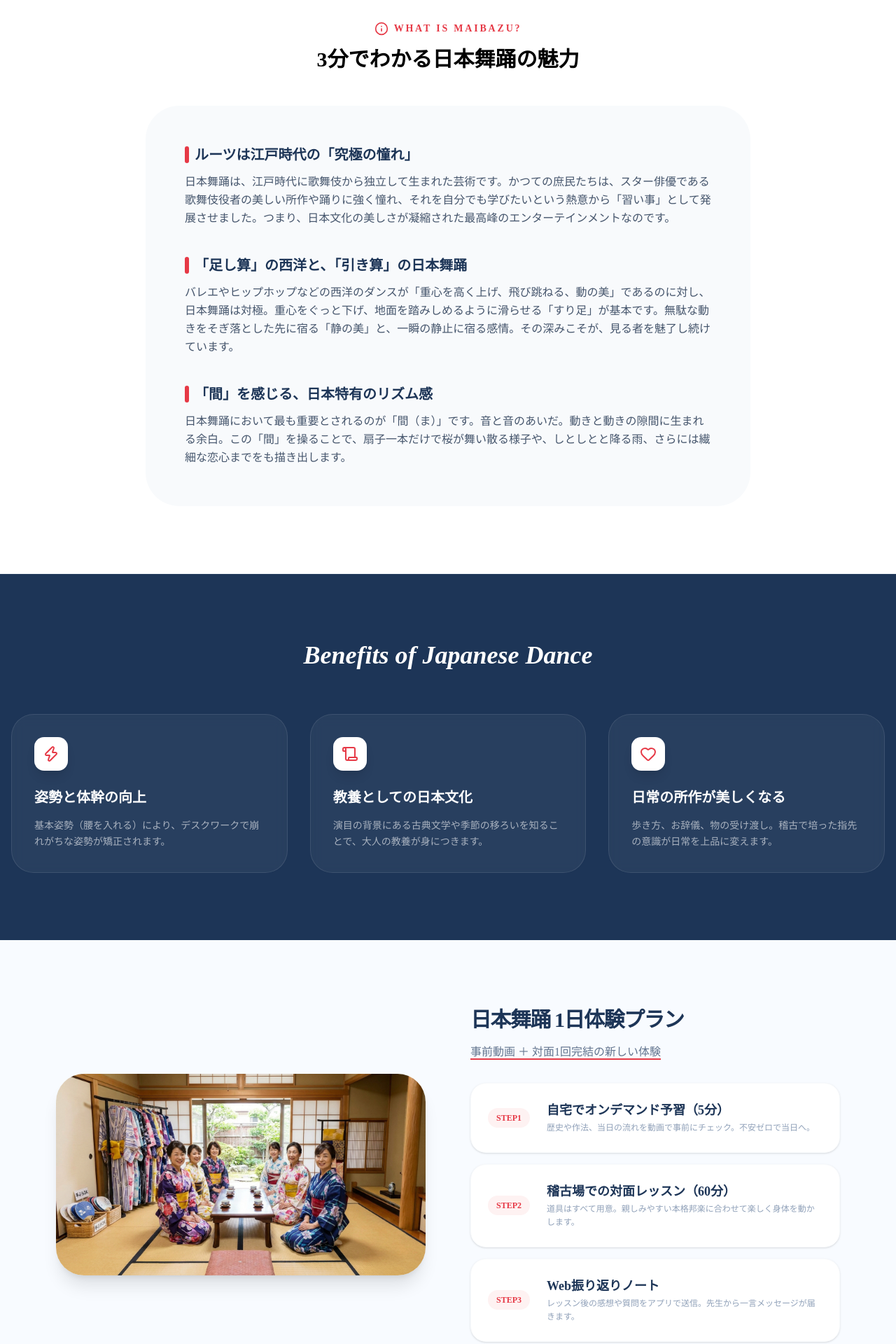
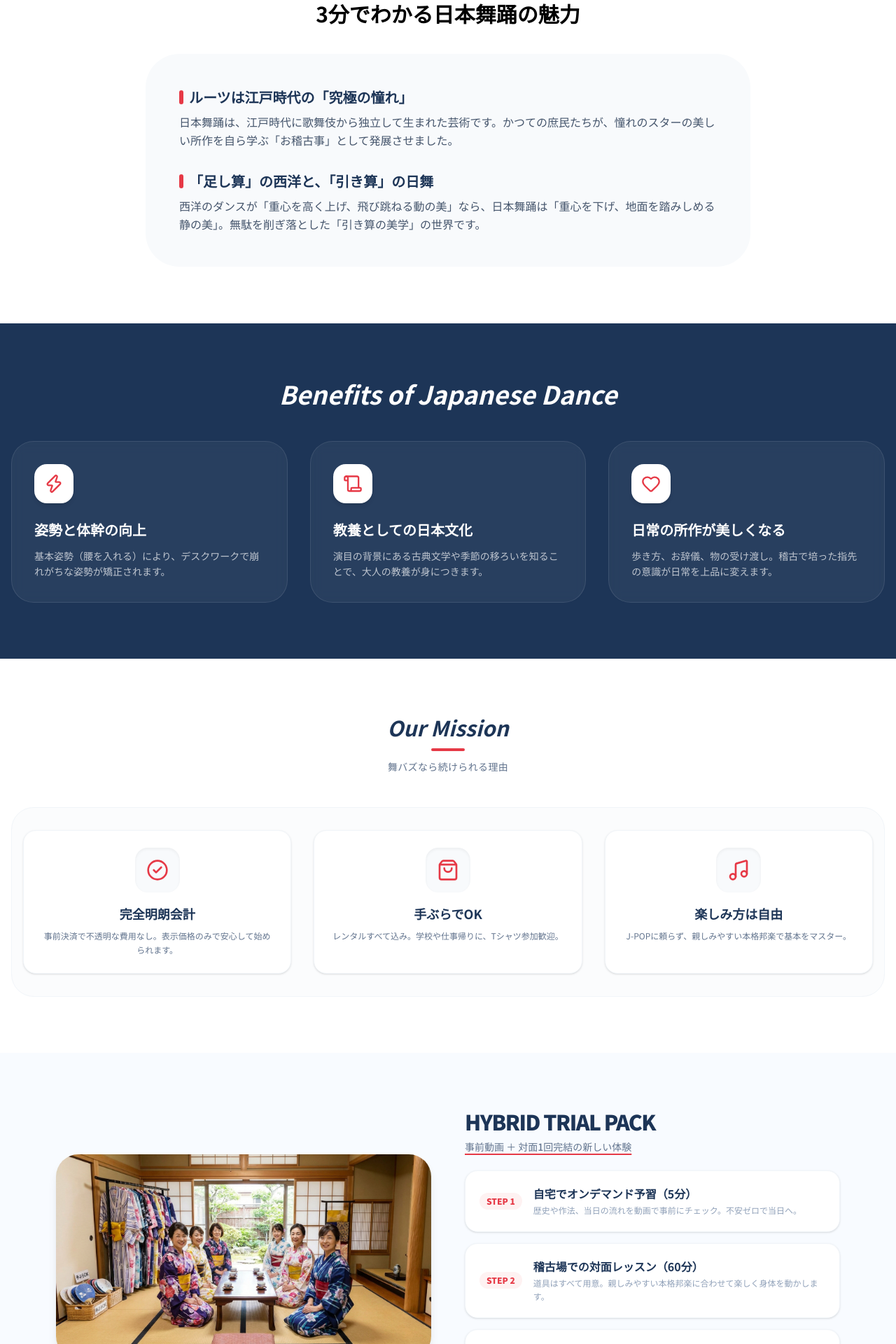
Before and after one commit to ivu115/maibazu-app, a Next.js app: page / in a window 1280 px wide. Shown: the part 840-2760 px from the top of the page at 70% size. Built offline with nearby package versions, Linux system fonts and the light colour scheme.

Commit message:
スマホ用フォント統一とアイコン非表示の修正

```diff
--- a/src/app/layout.tsx
+++ b/src/app/layout.tsx
@@ -1,5 +1,13 @@
 import type { Metadata, Viewport } from "next";
+import { Noto_Sans_JP } from "next/font/google";
 import "./globals.css";
+
+// 🎨 スマホ・PC共通のきれいなゴシック体フォントを読み込み
+const notoSansJP = Noto_Sans_JP({
+  subsets: ["latin"],
+  weight: ["400", "500", "700", "900"],
+  display: "swap",
+});
 
 export const metadata: Metadata = {
   title: "舞バズ | 日本舞踊をもっと気軽にもっと手軽に",
@@ -17,7 +25,7 @@ export const viewport: Viewport = {
   width: "device-width",
   initialScale: 1,
   maximumScale: 1,
-  userScalable: false, // アプリっぽくズームを無効化
+  userScalable: false,
 };
 
 export default function RootLayout({
@@ -30,7 +38,7 @@ export default function RootLayout({
       <head>
         <link rel="apple-touch-icon" href="/logo.png" />
       </head>
-      <body className="antialiased selection:bg-[#E63946] selection:text-white">
+      <body className={`${notoSansJP.className} antialiased selection:bg-[#E63946] selection:text-white`}>
         {children}
       </body>
     </html>
--- a/src/app/page.tsx
+++ b/src/app/page.tsx
@@ -6,13 +6,13 @@ import { CheckCircle2, Music, ShoppingBag, MapPin, Users, Sparkles, Heart, Scrol
 
 export default function Home() {
   return (
-    <div className="min-h-screen bg-[#FAFAFA] text-[#1D3557] font-sans">
+    <div className="min-h-screen bg-[#FAFAFA] text-[#1D3557]">
       {/* 🚀 ヘッダー */}
-      <header className="sticky top-0 z-50 w-full border-b bg-white/80 backdrop-blur-md text-black">
+      <header className="sticky top-0 z-50 w-full border-b bg-white/90 backdrop-blur-md text-black">
         <div className="max-w-7xl mx-auto px-4 h-16 flex items-center justify-between">
           <div className="flex items-center gap-2">
             <Link href="/" className="flex items-center gap-2">
-              <img src="/logo.png" alt="舞バズ ロゴ" className="h-10 w-10 object-contain" />
+              <img src="/logo.png" alt="舞バズ ロゴ" className="h-9 w-9 object-contain" />
               <span className="text-xl font-black tracking-tighter text-[#1D3557]">舞バズ</span>
             </Link>
           </div>
@@ -22,77 +22,67 @@ export default function Home() {
             <Link href="/search" className="hover:text-[#E63946] transition-colors font-bold text-[#1D3557]">教室を探す</Link>
           </nav>
           <Link href="/search">
-            <Button className="bg-[#E63946] hover:bg-[#D62839] text-white rounded-full px-6 transition-all hover:scale-105 active:scale-95 text-xs font-bold">
-              1日体験を予約
+            <Button className="bg-[#E63946] hover:bg-[#D62839] text-white rounded-full px-6 transition-all text-xs font-bold shadow-sm">
+              無料相談・予約
             </Button>
           </Link>
         </div>
       </header>
 
       {/* 🌸 ヒーローセクション */}
-      <section className="relative overflow-hidden pt-12 pb-16 md:pt-28 md:pb-24 text-black">
-        <div className="max-w-7xl mx-auto px-4 grid md:grid-cols-2 gap-12 items-center">
+      <section className="relative overflow-hidden pt-10 pb-16 md:pt-28 md:pb-24 text-black">
+        <div className="max-w-7xl mx-auto px-4 grid md:grid-cols-2 gap-10 items-center">
           <div className="z-10 text-center md:text-left">
             <div className="inline-flex items-center gap-2 bg-red-50 text-[#E63946] px-4 py-1.5 rounded-full text-xs font-bold mb-6 tracking-widest uppercase">
               <Sparkles size={14} /> Traditional Culture DX
             </div>
-            <h1 className="text-4xl md:text-6xl font-black leading-tight mb-8">
+            <h1 className="text-4xl md:text-6xl font-black leading-tight mb-6">
               日本舞踊を<br />
               <span className="text-[#E63946]">もっと気軽</span>に、<br />
               <span className="text-[#E63946]">もっと手軽</span>に。
             </h1>
             <p className="text-base md:text-lg text-slate-500 mb-10 leading-relaxed max-w-md mx-auto md:mx-0 font-medium">
-              「やってみたい」という直感を大切にしたいから。<br/>
-              流派の壁や道具の準備、不透明な費用をすべて取り払いました。
+              「やってみたい」という直感を大切に。<br/>
+              追加請求なし、事前解説動画付きの特別な1日体験。
             </p>
             <Link href="/search">
-              <Button size="lg" className="text-xl px-10 py-8 bg-[#1D3557] text-white hover:shadow-2xl transition-all hover:-translate-y-1 rounded-2xl font-bold gap-2">
-                まずは体験できる教室を探す <ArrowRight size={20} />
+              <Button size="lg" className="text-base md:text-lg px-8 py-7 bg-[#1D3557] text-white hover:shadow-2xl transition-all rounded-2xl font-bold gap-2">
+                まずはハイブリッド体験コースを探す <ArrowRight size={20} />
               </Button>
             </Link>
           </div>
           <div className="relative">
-            <img src="/group.jpg" alt="Enjoy Japanese Dance" className="relative aspect-[4/3] rounded-[2.5rem] overflow-hidden shadow-2xl rotate-2 hover:rotate-0 transition-transform duration-500 object-cover" />
+            <img src="/group.jpg" alt="Enjoy Japanese Dance" className="relative aspect-[4/3] rounded-[2rem] md:rounded-[2.5rem] overflow-hidden shadow-2xl rotate-1 hover:rotate-0 transition-transform duration-500 object-cover w-full h-auto" />
           </div>
         </div>
       </section>
 
-        {/* 🏮 日本舞踊のまとめセクション（詳しく・＊＊削除版） */}
-        <section id="about" className="py-24 bg-white border-y border-slate-100 text-black">
+      {/* 🏮 日本舞踊とは */}
+      <section id="about" className="py-20 bg-white border-y border-slate-100 text-black">
         <div className="max-w-4xl mx-auto px-4 text-center">
-          <div className="inline-flex items-center gap-2 text-[#E63946] mb-4">
-             <Info size={20} />
-             <span className="text-sm font-black uppercase tracking-[0.2em]">What is Maibazu?</span>
+          <div className="inline-flex items-center gap-2 text-[#E63946] mb-3">
+             <Info size={18} />
+             <span className="text-xs font-black uppercase tracking-[0.2em]">What is Maibazu?</span>
           </div>
-          <h2 className="text-3xl font-bold mb-12">3分でわかる日本舞踊の魅力</h2>
-          <div className="space-y-10 text-slate-600 text-left bg-slate-50 p-8 md:p-14 rounded-[3rem]">
+          <h2 className="text-2xl md:text-3xl font-bold mb-10">3分でわかる日本舞踊の魅力</h2>
+          <div className="space-y-8 text-slate-600 text-base md:text-lg leading-relaxed text-left bg-slate-50 p-6 md:p-12 rounded-[2rem] md:rounded-[3rem]">
             <article>
-              <h3 className="text-xl font-bold text-[#1D3557] mb-3 flex items-center gap-2">
-                <span className="w-1.5 h-6 bg-[#E63946] rounded-full"></span>
+              <h3 className="text-lg md:text-xl font-bold text-[#1D3557] mb-2 flex items-center gap-2">
+                <span className="w-1.5 h-5 bg-[#E63946] rounded-full"></span>
                 ルーツは江戸時代の「究極の憧れ」
               </h3>
-              <p className="leading-relaxed">
-                日本舞踊は、江戸時代に歌舞伎から独立して生まれた芸術です。かつての庶民たちは、スター俳優である歌舞伎役者の美しい所作や踊りに強く憧れ、それを自分でも学びたいという熱意から「習い事」として発展させました。つまり、日本文化の美しさが凝縮された最高峰のエンターテインメントなのです。
+              <p className="text-sm md:text-base leading-relaxed text-slate-600">
+                日本舞踊は、江戸時代に歌舞伎から独立して生まれた芸術です。かつての庶民たちが、憧れのスターの美しい所作を自ら学ぶ「お稽古事」として発展させました。
               </p>
             </article>
 
             <article>
-              <h3 className="text-xl font-bold text-[#1D3557] mb-3 flex items-center gap-2">
-                <span className="w-1.5 h-6 bg-[#E63946] rounded-full"></span>
-                「足し算」の西洋と、「引き算」の日本舞踊
+              <h3 className="text-lg md:text-xl font-bold text-[#1D3557] mb-2 flex items-center gap-2">
+                <span className="w-1.5 h-5 bg-[#E63946] rounded-full"></span>
+                「足し算」の西洋と、「引き算」の日舞
               </h3>
-              <p className="leading-relaxed">
-                バレエやヒップホップなどの西洋のダンスが「重心を高く上げ、飛び跳ねる、動の美」であるのに対し、日本舞踊は対極。重心をぐっと下げ、地面を踏みしめるように滑らせる「すり足」が基本です。無駄な動きをそぎ落とした先に宿る「静の美」と、一瞬の静止に宿る感情。その深みこそが、見る者を魅了し続けています。
-              </p>
-            </article>
-
-            <article>
-              <h3 className="text-xl font-bold text-[#1D3557] mb-3 flex items-center gap-2">
-                <span className="w-1.5 h-6 bg-[#E63946] rounded-full"></span>
-                「間」を感じる、日本特有のリズム感
-              </h3>
-              <p className="leading-relaxed">
-                日本舞踊において最も重要とされるのが「間（ま）」です。音と音のあいだ。動きと動きの隙間に生まれる余白。この「間」を操ることで、扇子一本だけで桜が舞い散る様子や、しとしとと降る雨、さらには繊細な恋心までをも描き出します。
+              <p className="text-sm md:text-base leading-relaxed text-slate-600">
+                西洋のダンスが「重心を高く上げ、飛び跳ねる動の美」なら、日本舞踊は「重心を下げ、地面を踏みしめる静の美」。無駄を削ぎ落とした「引き算の美学」の世界です。
               </p>
             </article>
           </div>
@@ -100,50 +90,78 @@ export default function Home() {
       </section>
 
       {/* 💎 メリット */}
-      <section id="benefits" className="py-24 bg-[#1D3557] text-white">
+      <section id="benefits" className="py-20 bg-[#1D3557] text-white">
         <div className="max-w-7xl mx-auto px-4 relative z-10">
-          <h2 className="text-3xl md:text-4xl font-bold text-center mb-16 italic">Benefits of Japanese Dance</h2>
-          <div className="grid grid-cols-1 md:grid-cols-3 gap-8">
-            <BenefitCard icon={<Zap size={24} className="text-[#E63946]" />} title="姿勢と体幹の向上" desc="基本姿勢（腰を入れる）により、デスクワークで崩れがちな姿勢が矯正されます。" />
-            <BenefitCard icon={<Scroll size={24} className="text-[#E63946]" />} title="教養としての日本文化" desc="演目の背景にある古典文学や季節の移ろいを知ることで、大人の教養が身につきます。" />
-            <BenefitCard icon={<Heart size={24} className="text-[#E63946]" />} title="日常の所作が美しくなる" desc="歩き方、お辞儀、物の受け渡し。稽古で培った指先の意識が日常を上品に変えます。" />
+          <h2 className="text-2xl md:text-4xl font-bold text-center mb-12 italic">Benefits of Japanese Dance</h2>
+          <div className="grid grid-cols-1 md:grid-cols-3 gap-6 md:gap-8">
+            <BenefitCard icon={<Zap size={28} className="text-[#E63946]" />} title="姿勢と体幹の向上" desc="基本姿勢（腰を入れる）により、デスクワークで崩れがちな姿勢が矯正されます。" />
+            <BenefitCard icon={<Scroll size={28} className="text-[#E63946]" />} title="教養としての日本文化" desc="演目の背景にある古典文学や季節の移ろいを知ることで、大人の教養が身につきます。" />
+            <BenefitCard icon={<Heart size={28} className="text-[#E63946]" />} title="日常の所作が美しくなる" desc="歩き方、お辞儀、物の受け渡し。稽古で培った指先の意識が日常を上品に変えます。" />
+          </div>
+        </div>
+      </section>
+
+      {/* ✨ 舞バズの3つのアプローチ（アイコンサイズ修正版） */}
+      <section id="concept" className="py-20 bg-white text-black">
+        <div className="max-w-7xl mx-auto px-4">
+          <div className="text-center mb-12">
+            <h2 className="text-2xl md:text-3xl font-bold mb-3 italic text-[#1D3557]">Our Mission</h2>
+            <div className="w-12 h-1 bg-[#E63946] mx-auto rounded-full"></div>
+            <p className="mt-3 text-xs md:text-sm text-slate-500 font-medium tracking-wide">舞バズなら続けられる理由</p>
+          </div>
+          <div className="grid grid-cols-1 md:grid-cols-3 gap-8 px-4 py-8 rounded-[2rem] border border-slate-100 bg-slate-50/50">
+            <FeatureCard
+              icon={<CheckCircle2 size={32} className="text-[#E63946]" />}
+              title="完全明朗会計"
+              desc="事前決済で不透明な費用なし。表示価格のみで安心して始められます。"
+            />
+            <FeatureCard
+              icon={<ShoppingBag size={32} className="text-[#E63946]" />}
+              title="手ぶらでOK"
+              desc="レンタルすべて込み。学校や仕事帰りに、Tシャツ参加歓迎。"
+            />
+            <FeatureCard
+              icon={<Music size={32} className="text-[#E63946]" />}
+              title="楽しみ方は自由"
+              desc="J-POPに頼らず、親しみやすい本格邦楽で基本をマスター。"
+            />
           </div>
         </div>
       </section>
 
       {/* 📅 カリキュラム */}
-      <section id="course" className="py-24 bg-[#f8fbff] text-black">
+      <section id="course" className="py-20 bg-[#f8fbff] text-black">
         <div className="max-w-6xl mx-auto px-4">
-          <div className="grid md:grid-cols-2 gap-16 items-center">
-            <img src="/rental.jpg" alt="Rich Selection" className="relative rounded-[2.5rem] shadow-xl w-full h-auto object-cover" />
-            <div className="space-y-8">
+          <div className="grid md:grid-cols-2 gap-12 items-center">
+            <img src="/rental.jpg" alt="Rich Selection" className="relative rounded-[2rem] shadow-lg w-full h-auto object-cover" />
+            <div className="space-y-6">
               <header>
-                <h2 className="text-3xl font-black text-[#1D3557] mb-4 uppercase tracking-tighter">日本舞踊 1日体験プラン</h2>
-                <p className="text-slate-500 font-medium underline decoration-[#E63946] decoration-2 underline-offset-4">事前動画 ＋ 対面1回完結の新しい体験</p>
+                <h2 className="text-2xl md:text-3xl font-black text-[#1D3557] mb-2 uppercase tracking-tighter">Hybrid Trial Pack</h2>
+                <p className="text-slate-500 text-sm font-medium underline decoration-[#E63946] decoration-2 underline-offset-4">事前動画 ＋ 対面1回完結の新しい体験</p>
               </header>
               <div className="space-y-4">
-                <StepItem number="STEP1" title="自宅でオンデマンド予習（5分）" desc="歴史や作法、当日の流れを動画で事前にチェック。不安ゼロで当日へ。" />
-                <StepItem number="STEP2" title="稽古場での対面レッスン（60分）" desc="道具はすべて用意。親しみやすい本格邦楽に合わせて楽しく身体を動かします。" />
-                <StepItem number="STEP3" title="Web振り返りノート" desc="レッスン後の感想や質問をアプリで送信。先生から一言メッセージが届きます。" />
+                <StepItem number="STEP 1" title="自宅でオンデマンド予習（5分）" desc="歴史や作法、当日の流れを動画で事前にチェック。不安ゼロで当日へ。" />
+                <StepItem number="STEP 2" title="稽古場での対面レッスン（60分）" desc="道具はすべて用意。親しみやすい本格邦楽に合わせて楽しく身体を動かします。" />
+                <StepItem number="STEP 3" title="Web振り返りノート" desc="レッスン後の感想や質問をアプリで送信。先生から一言メッセージが届きます。" />
               </div>
             </div>
           </div>
         </div>
       </section>
 
-      {/* 🏫 認定教室（個別ページへのリンクを補強） */}
-      <section id="schools" className="py-24 bg-white text-center text-black">
+      {/* 🏫 認定教室ボタン */}
+      <section id="schools" className="py-20 bg-white text-center text-black">
         <div className="max-w-7xl mx-auto px-4">
-          <h2 className="text-3xl font-bold mb-4 tracking-tight">提携中の認定教室</h2>
-          <p className="text-slate-400 mb-16 italic">クリックで各教室の詳細・事前予習動画の概要をご覧いただけます。</p>
+          <h2 className="text-2xl md:text-3xl font-bold mb-4 tracking-tight">提携中の認定教室</h2>
+          <p className="text-slate-400 mb-12 text-sm italic">クリックで各教室の詳細・事前予習動画の概要をご覧いただけます。</p>
           <div className="grid grid-cols-1 md:grid-cols-2 lg:grid-cols-3 gap-8 text-left">
             <SchoolCard id="1" name="S 教室" location="大阪・吹田" tags={["20代30代中心", "初心者特化"]} price="15,000円" img="/lesson.jpg" />
             <SchoolCard id="2" name="H 教室" location="兵庫・伊丹" tags={["手ぶらOK", "SNS歓迎"]} price="12,000円" img="/rental.jpg" />
             <SchoolCard id="3" name="K 教室" location="東京・世田谷" tags={["夜間対応", "親切指導"]} price="18,000円" img="/hero.jpg" />
           </div>
-          <div className="mt-20">
+          <div className="mt-16">
             <Link href="/search">
-              <Button size="lg" className="rounded-full px-16 py-8 bg-[#1D3557] text-white font-bold hover:bg-[#E63946] transition-all text-lg shadow-xl">
+              <Button size="lg" className="rounded-full px-12 py-7 bg-[#1D3557] text-white font-bold hover:bg-[#E63946] transition-all text-base shadow-lg">
                 条件を指定して教室を探す
               </Button>
             </Link>
@@ -151,16 +169,14 @@ export default function Home() {
         </div>
       </section>
 
-      {/* ☕ Footer（★Adminへの隠しリンクを追加） */}
+      {/* Footer */}
       <footer className="py-16 bg-[#1D3557] text-white text-center">
-        <div className="max-w-4xl mx-auto px-4 space-y-8">
-          <img src="/logo.png" alt="logo" className="w-16 h-16 mx-auto invert brightness-0 opacity-80" />
-          <p className="text-sm opacity-60">© 2026 Maibazu - Japanese Dance DX Platform</p>
-
-          <div className="pt-8 border-t border-white/10 flex flex-col md:flex-row justify-center gap-6 text-xs text-white/40">
+        <div className="max-w-4xl mx-auto px-4 space-y-6">
+          <img src="/logo.png" alt="logo" className="w-12 h-12 mx-auto invert brightness-0 opacity-80" />
+          <p className="text-xs opacity-60">© 2026 Maibazu - Japanese Dance DX Platform</p>
+          <div className="pt-6 border-t border-white/10 flex flex-col md:flex-row justify-center gap-6 text-xs text-white/50">
             <Link href="/search" className="hover:text-white transition-colors">教室検索</Link>
-            {/* ★ピッチ用：管理者ダッシュボードへのダイレクトリンク */}
-            <Link href="/dashboard" className="hover:text-[#E63946] font-bold text-white/60 transition-colors underline underline-offset-4">
+            <Link href="/dashboard" className="hover:text-[#E63946] font-bold text-white/70 transition-colors underline underline-offset-4">
                教室運営者・講師の方はこちら（舞バズ Admin）
             </Link>
           </div>
@@ -170,44 +186,57 @@ export default function Home() {
   );
 }
 
-// 部品
-function BenefitCard({ icon, title, desc }: any) {
+// ─── コンポーネント ───
+
+function BenefitCard({ icon, title, desc }: { icon: React.ReactNode, title: string, desc: string }) {
   return (
-    <div className="bg-white/5 border border-white/10 p-8 rounded-[2rem] backdrop-blur hover:bg-white/10 transition-colors">
-      <div className="bg-white size-12 flex items-center justify-center rounded-xl mb-6 shadow-lg">{icon}</div>
-      <h3 className="text-xl font-bold mb-4">{title}</h3>
-      <p className="text-white/60 text-sm leading-relaxed font-medium">{desc}</p>
+    <div className="bg-white/5 border border-white/10 p-6 md:p-8 rounded-[2rem] backdrop-blur hover:bg-white/10 transition-colors">
+      <div className="bg-white w-14 h-14 flex items-center justify-center rounded-2xl mb-6 shadow-md">{icon}</div>
+      <h3 className="text-lg md:text-xl font-bold mb-3">{title}</h3>
+      <p className="text-white/70 text-xs md:text-sm leading-relaxed font-normal">{desc}</p>
     </div>
   );
 }
 
-function StepItem({ number, title, desc }: any) {
+function FeatureCard({ icon, title, desc }: { icon: React.ReactNode, title: string, desc: string }) {
   return (
-    <div className="flex gap-6 bg-white p-6 rounded-3xl shadow-sm items-center border border-slate-50">
-      <span className="text-xs font-black bg-red-50 text-[#E63946] px-3 py-1.5 rounded-full">{number}</span>
+    <div className="text-center p-6 bg-white rounded-2xl border border-slate-100 shadow-sm">
+      <div className="bg-slate-50 w-16 h-16 flex items-center justify-center rounded-2xl mx-auto mb-4 text-[#E63946] shadow-inner">
+        {icon}
+      </div>
+      <h3 className="text-lg font-bold mb-2 text-[#1D3557]">{title}</h3>
+      <p className="text-slate-500 text-xs leading-relaxed font-normal">{desc}</p>
+    </div>
+  );
+}
+
+function StepItem({ number, title, desc }: { number: string, title: string, desc: string }) {
+  return (
+    <div className="flex gap-4 bg-white p-5 rounded-2xl shadow-sm items-center border border-slate-100">
+      <span className="text-xs font-black bg-red-50 text-[#E63946] px-2.5 py-1 rounded-full shrink-0">{number}</span>
       <div>
-        <h4 className="font-bold text-lg text-[#1D3557] mb-0.5">{title}</h4>
-        <p className="text-slate-400 text-xs font-medium leading-relaxed">{desc}</p>
+        <h4 className="font-bold text-sm md:text-base text-[#1D3557] mb-0.5">{title}</h4>
+        <p className="text-slate-400 text-xs font-normal leading-relaxed">{desc}</p>
       </div>
     </div>
   );
 }
 
-function SchoolCard({ id, name, location, tags, price, img }: any) {
+function SchoolCard({ id, name, location, tags, price, img }: { id: string, name: string, location: string, tags: string[], price: string, img: string }) {
   return (
     <Link href={`/search/${id}`}>
       <Card className="rounded-[2rem] overflow-hidden hover:shadow-2xl transition-all cursor-pointer border-none bg-white group shadow-sm text-black">
         <div className="aspect-[4/3] bg-slate-200 overflow-hidden relative">
            <img src={img} alt={name} className="w-full h-full object-cover group-hover:scale-110 transition-transform duration-700" />
-           <div className="absolute top-4 left-4 bg-white/95 backdrop-blur px-4 py-1.5 rounded-full text-[10px] font-black text-[#E63946] flex items-center gap-1 shadow-sm uppercase tracking-widest">
+           <div className="absolute top-4 left-4 bg-white/95 backdrop-blur px-3 py-1 rounded-full text-[10px] font-black text-[#E63946] flex items-center gap-1 shadow-sm uppercase tracking-widest">
               <MapPin size={10} /> {location}
            </div>
         </div>
         <CardHeader className="p-6">
-          <CardTitle className="text-xl font-black mb-4 tracking-tight">{name}</CardTitle>
-          <div className="flex justify-between items-center pt-4 border-t border-slate-100">
-            <span className="text-[10px] font-bold text-[#1D3557]/40 uppercase tracking-widest">Trial Plan</span>
-            <span className="text-xl font-black text-[#E63946]">{price}</span>
+          <CardTitle className="text-lg font-black mb-3 tracking-tight">{name}</CardTitle>
+          <div className="flex justify-between items-center pt-3 border-t border-slate-100">
+            <span className="text-[10px] font-bold text-[#1D3557]/40 uppercase tracking-widest">Hybrid Trial</span>
+            <span className="text-lg font-black text-[#E63946]">{price}</span>
           </div>
         </CardHeader>
       </Card>
```
